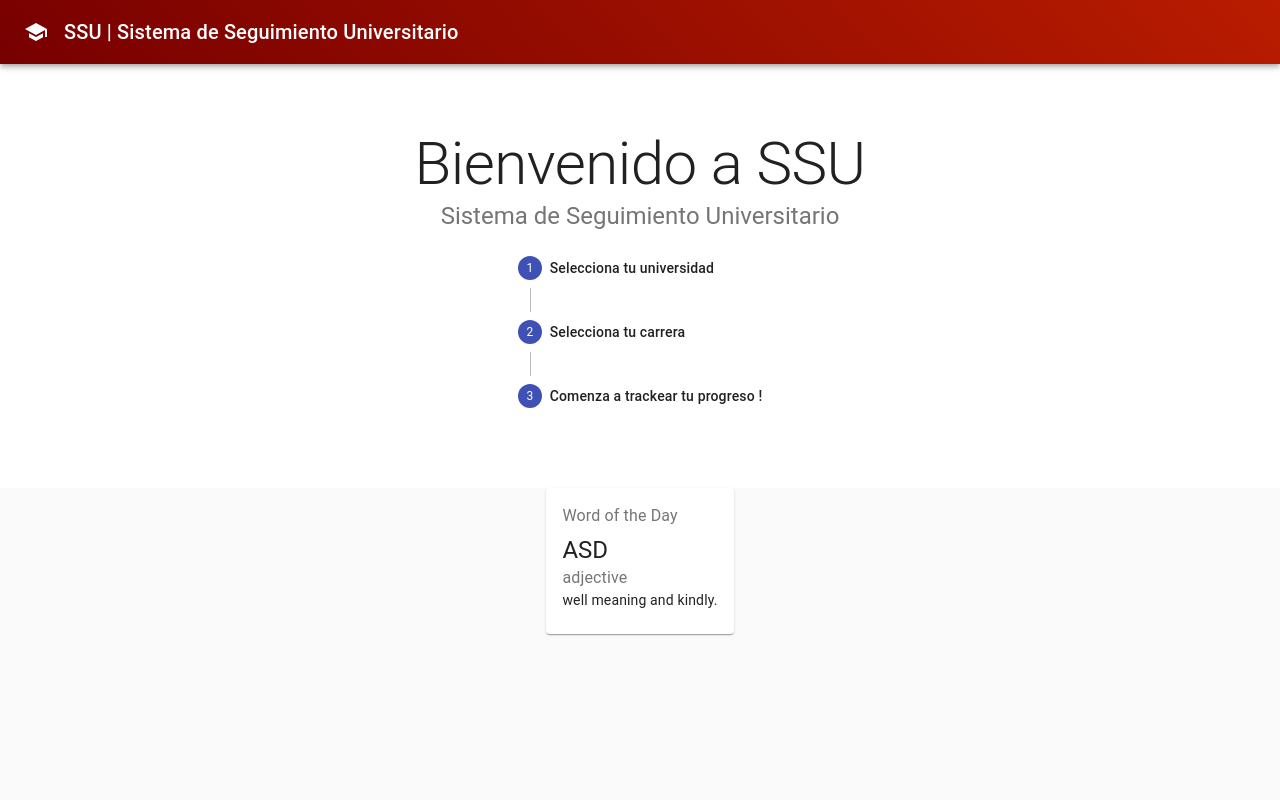
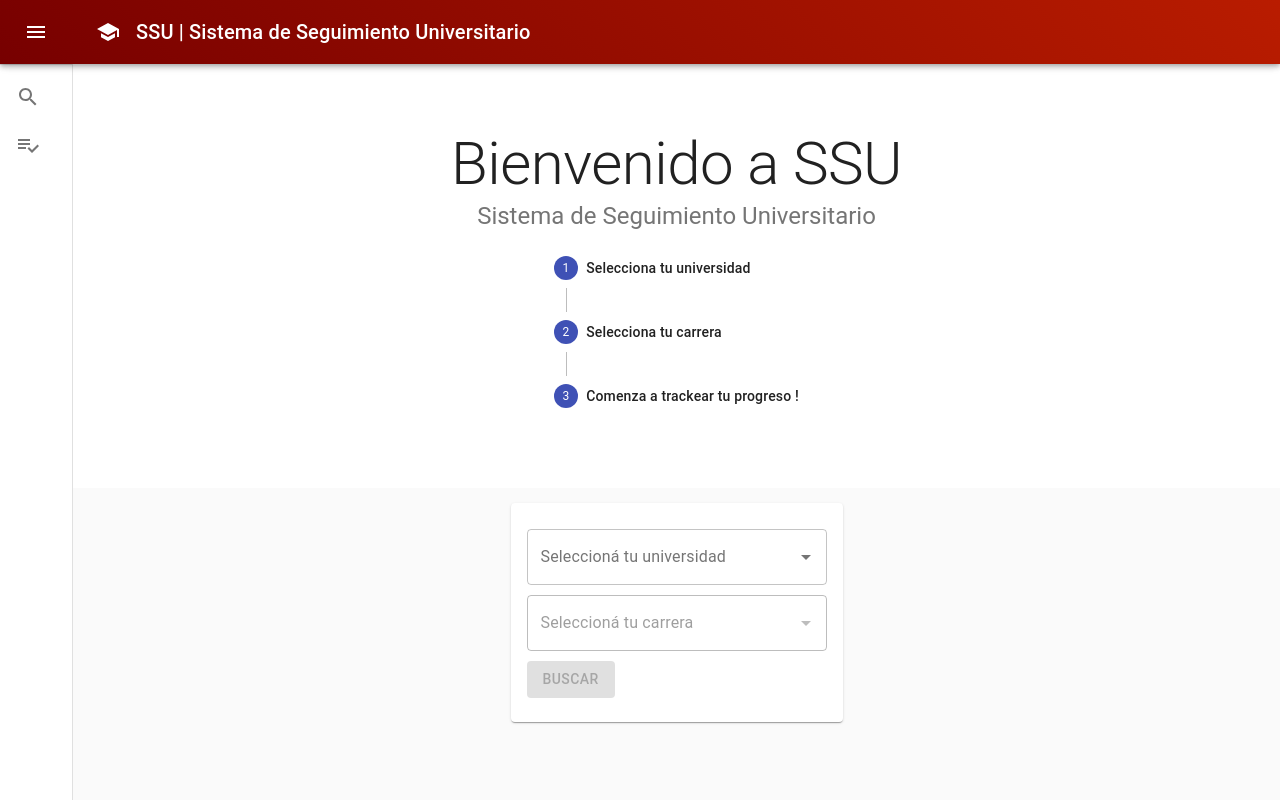
Before and after one commit to jcvincenti/SeguimientoDeMaterias, a React (Create React App) app: page / in a window 1280 px wide. Built offline with nearby package versions, Linux system fonts and the light colour scheme.

Commit message:
Agregado searchbox de carreras *

```diff
--- a/package.json
+++ b/package.json
@@ -5,6 +5,7 @@
   "dependencies": {
     "@material-ui/core": "^4.11.0",
     "@material-ui/icons": "^4.9.1",
+    "@material-ui/lab": "^4.0.0-alpha.57",
     "@testing-library/jest-dom": "^4.2.4",
     "@testing-library/react": "^9.5.0",
     "@testing-library/user-event": "^7.2.1",
--- a/public/index.html
+++ b/public/index.html
@@ -24,7 +24,7 @@
       work correctly both with client-side routing and a non-root public URL.
       Learn how to configure a non-root public URL by running `npm run build`.
     -->
-    <title>React App</title>
+    <title>SSU | Sistema de Seguimiento Universitario</title>
   </head>
   <body>
     <noscript>You need to enable JavaScript to run this app.</noscript>
--- a/src/Components/Carrera/Carrera.jsx
+++ b/src/Components/Carrera/Carrera.jsx
@@ -74,10 +74,19 @@ export default function Carrera() {
         </Grid>
     }
 
+    const pageTitle = () => {
+        return <>
+            <Typography variant="h6" noWrap>
+                Seguimiento de materias
+            </Typography>
+        </>
+    }
+
     return (
         <div>
             <NavigationBar
                 content={content()}
+                pageTitle={pageTitle()}
             />
         </div>
     );
--- a/src/Components/Home.jsx
+++ b/src/Components/Home.jsx
@@ -1,9 +1,8 @@
-import React from 'react';
-import AppBar from '@material-ui/core/AppBar';
+import React, { useState, useEffect } from 'react';
+import { useHistory } from 'react-router-dom';
 import SchoolIcon from '@material-ui/icons/School';
 import CssBaseline from '@material-ui/core/CssBaseline';
 import Grid from '@material-ui/core/Grid';
-import Toolbar from '@material-ui/core/Toolbar';
 import Typography from '@material-ui/core/Typography';
 import { makeStyles } from '@material-ui/core/styles';
 import Container from '@material-ui/core/Container';
@@ -12,6 +11,10 @@ import Step from '@material-ui/core/Step';
 import StepLabel from '@material-ui/core/StepLabel';
 import Card from '@material-ui/core/Card';
 import CardContent from '@material-ui/core/CardContent';
+import NavigationBar from './NavigationBar';
+import TextField from '@material-ui/core/TextField';
+import Autocomplete from '@material-ui/lab/Autocomplete';
+import Button from '@material-ui/core/Button';
 
 const useStyles = makeStyles((theme) => ({
   icon: {
@@ -27,20 +30,68 @@ const useStyles = makeStyles((theme) => ({
 
 export default function Home() {
     const classes = useStyles();
+    const [universidad, setUniversidad] = useState(null);
+    const [carrera, setCarrera] = useState(null);
+    const [isCarreraDisabled, setIsCarreraDisabled] = useState(true);
+    const [isSearchButtonDisabled, setIsSearchButtonDisabled] = useState(false);
+    const history = useHistory();
 
-  const pasos = ["Selecciona tu universidad", "Selecciona tu carrera", "Comenza a trackear tu progreso !"]
+    const pasos = [
+        "Selecciona tu universidad",
+        "Selecciona tu carrera",
+        "Comenza a trackear tu progreso !"
+        ];
 
-  return (
-    <Grid container>
-        <CssBaseline />
-        <AppBar position="relative" style={{background: 'linear-gradient(45deg, rgba(119,0,0,1) 0%, rgb(185,28,0) 100%)'}}>
-            <Toolbar>
+    useEffect(() => {
+        setIsCarreraDisabled(universidad === null);
+        setIsSearchButtonDisabled(carrera === null);
+    }, [universidad, carrera])
+
+    const pageTitle = () => {
+        return <>
             <SchoolIcon className={classes.icon} />
             <Typography variant="h6" color="inherit" noWrap>
                 SSU | Sistema de Seguimiento Universitario
             </Typography>
-            </Toolbar>
-        </AppBar>
+        </>
+    }
+
+    function goToCarrera() {
+        history.push('/carrera');
+    }
+
+    const universidades = [
+        'Universidad Nacional de Quilmes',
+        'Universidad de Buenos Aires'
+    ];
+    const unqCarreras = [
+        'Tecnicatura en Programación Informática',
+        'Licenciatura en Informática',
+        'Ingeniería en Automatización y Control Industrial',
+        'Bioinformática'
+    ]
+
+    const searchBox = (searchBoxOptions, searchBoxLabel, setCallback, isDisabled = false) => {
+        return <>
+            <Autocomplete
+                id="disabled-options-demo"
+                onChange={(event, newValue) => {
+                    setCallback(newValue);
+                }}
+                disabled={isDisabled}
+                options={searchBoxOptions}
+                getOptionDisabled={(option) => option === 'Universidad de Buenos Aires'}
+                style={{ width: 300 , marginTop: 10}}
+                renderInput={(params) => (
+                    <TextField {...params} label={searchBoxLabel} variant="outlined" />
+                )}
+            />
+        </>
+    }
+
+    const content = () => {
+        return <Grid container>
+            <CssBaseline />
             <Container className={classes.heroContent}>
                 <Typography component="h1" variant="h2" align="center" color="textPrimary" gutterBottom style={{margin: 0}}>
                     Bienvenido a SSU
@@ -59,26 +110,33 @@ export default function Home() {
                 </Grid>
             </Container>
             <Grid container justify="center" alignItems="center">
-            <Grid item>
+                <Grid item style={{marginTop: 15, marginBottom: 15}}>
                     <Card>
                         <CardContent>
-                        <Typography color="textSecondary" gutterBottom>
-                            Word of the Day
-                        </Typography>
-                        <Typography variant="h5" component="h2">
-                            ASD
-                        </Typography>
-                        <Typography color="textSecondary">
-                            adjective
-                        </Typography>
-                        <Typography variant="body2" component="p">
-                            well meaning and kindly.
-                            <br />
-                        </Typography>
+                            {searchBox(universidades, 'Seleccioná tu universidad', setUniversidad)}
+                            {searchBox(unqCarreras, 'Seleccioná tu carrera', setCarrera, isCarreraDisabled)}
+                            <Button
+                                variant="contained"
+                                color="primary"
+                                style={{marginTop: 10}}
+                                disabled={isSearchButtonDisabled}
+                                onClick={goToCarrera}
+                            >
+                                Buscar
+                            </Button>
                         </CardContent>
                     </Card>
                 </Grid>
             </Grid>
         </Grid>
+    };
+
+    return (
+        <div>
+            <NavigationBar
+                content={content()}
+                pageTitle={pageTitle()}
+            />
+        </div>
     );
 }
--- a/src/Components/NavigationBar.jsx
+++ b/src/Components/NavigationBar.jsx
@@ -77,12 +77,11 @@ const useStyles = makeStyles((theme) => ({
     ...theme.mixins.toolbar,
   },
   content: {
-    flexGrow: 1,
-    padding: theme.spacing(3),
+    flexGrow: 1
   },
 }));
 
-export default function NavigationBar({content}) {
+export default function NavigationBar({content, pageTitle}) {
   const classes = useStyles();
   const theme = useTheme();
   const [open, setOpen] = React.useState(false);
@@ -117,9 +116,7 @@ export default function NavigationBar({content}) {
           >
             <MenuIcon />
           </IconButton>
-          <Typography variant="h6" noWrap>
-            Seguimiento de materias
-          </Typography>
+          {pageTitle}
         </Toolbar>
       </AppBar>
       <Drawer
```
Also changed, not shown: 1 other file (tests, documents, lock files or other folders). Lines whose indentation alone changed are shown as unchanged.
